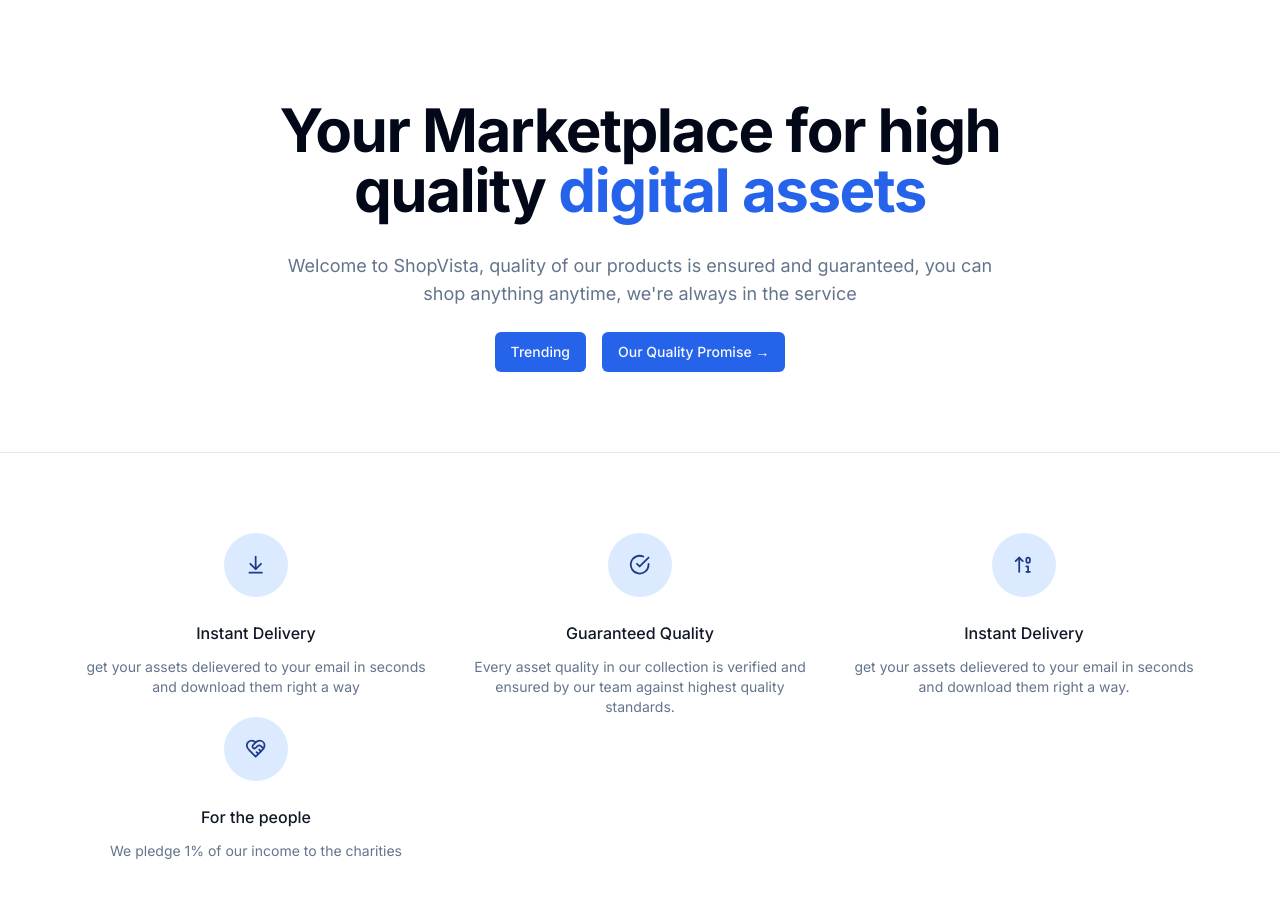
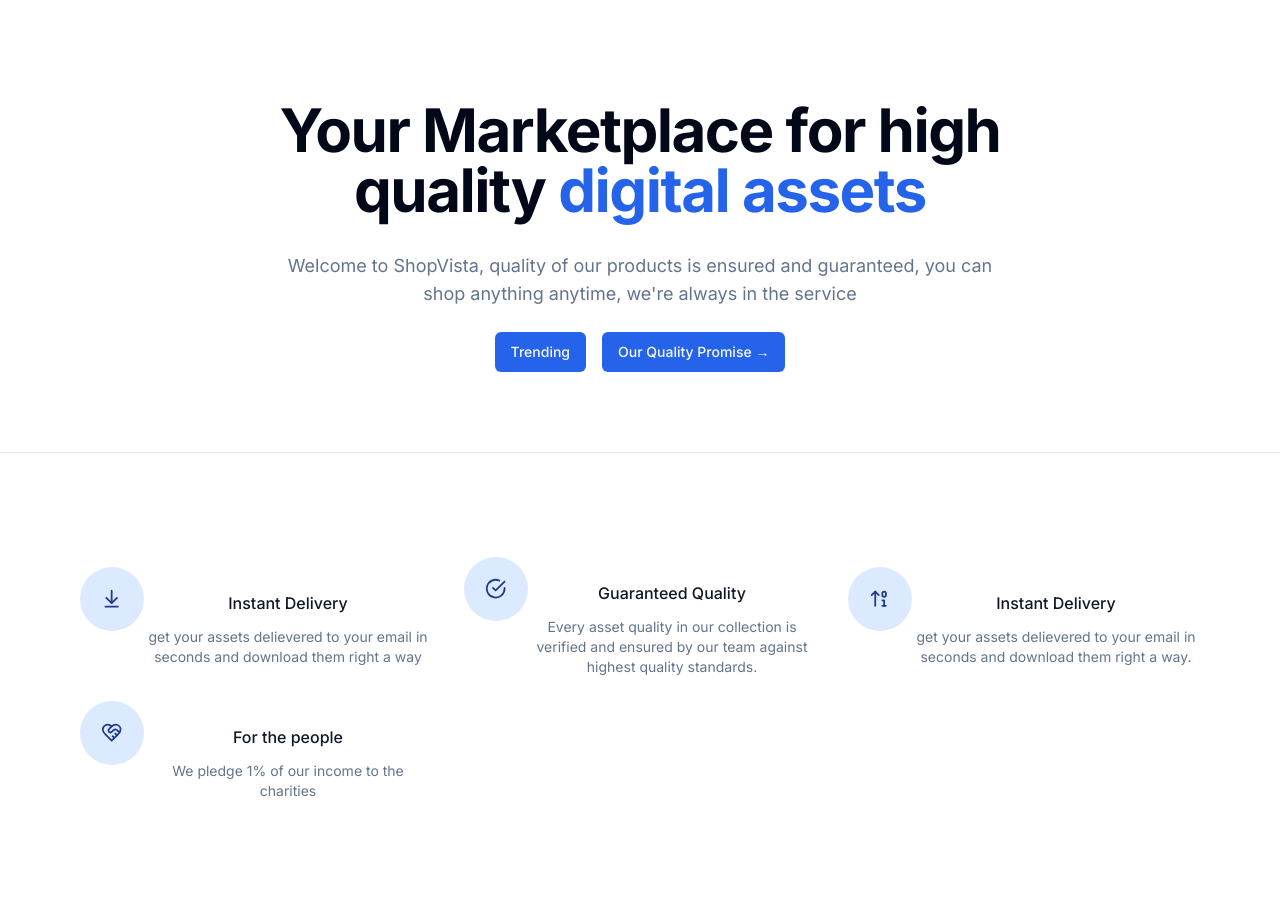
Before and after one commit to saher-elgendy/ShopVista, a Next.js app: page / in a window 1280 px wide. Shown: the top 898 px of the page. Built offline with nearby package versions, Linux system fonts and the light colour scheme.

Commit message:
update website metadata

```diff
--- a/src/app/layout.tsx
+++ b/src/app/layout.tsx
@@ -6,8 +6,8 @@ import { cn } from "@/lib/utils";
 const inter = Inter({ subsets: ["latin"] });
 
 export const metadata: Metadata = {
-  title: "Create Next App",
-  description: "Generated by create next app",
+  title: "ShopVista",
+  description: "Unleash your creativity with our vast library of high-quality digital assets. Explore a diverse range of stock photos, music, templates, and more to enhance your projects",
 };
 
 export default function RootLayout({
--- a/src/app/page.tsx
+++ b/src/app/page.tsx
@@ -64,11 +64,11 @@ export default function Home() {
       </MaxWidthWrapper>
       <section className="border-t border-gray-200 bg-gray">
         <MaxWidthWrapper className="py-20">
-          <div className="grid grid-cols-1 gap-y-12 sm:grid-cols-2 sm:gap-x-6 lg:grid-cols-3 lg:gap-x-8 lg:gap-y-0">
+          <div className="grid grid-cols-1 gap-y-12 sm:grid-cols-2 sm:gap-x-6 lg:grid-cols-3 lg:gap-x-8 lg:gap-y-0 place-items-center">
             {services.map((service) => (
               <div
                 key={service.name}
-                className="text-center md:flex md:items-start md:text-left lg:block"
+                className="text-center md:flex md:items-start md:text-left lg-block mt-6"
               >
                 <div className="md:flex-shrink-0 flex justify-center">
                   <div className="h-16 w-16 flex justify-center items-center rounded-full bg-blue-100 text-blue-900">
```
